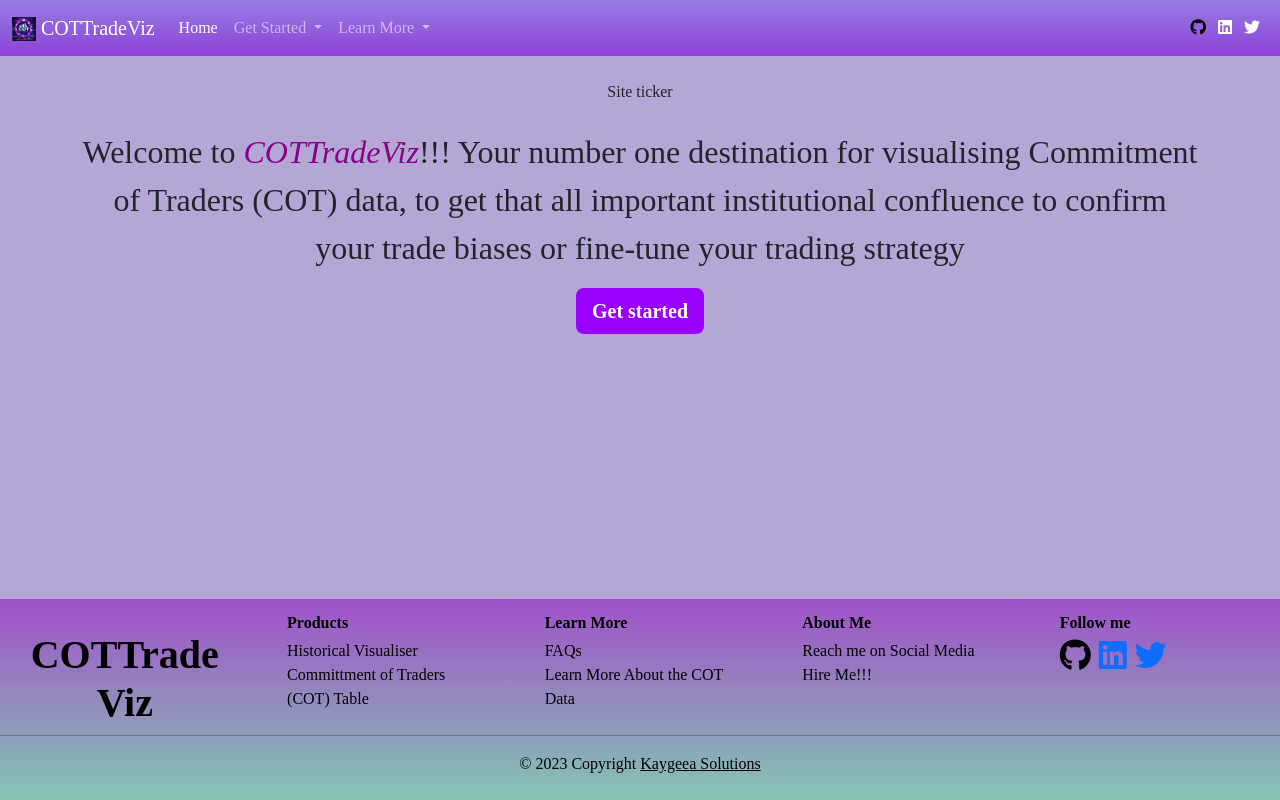
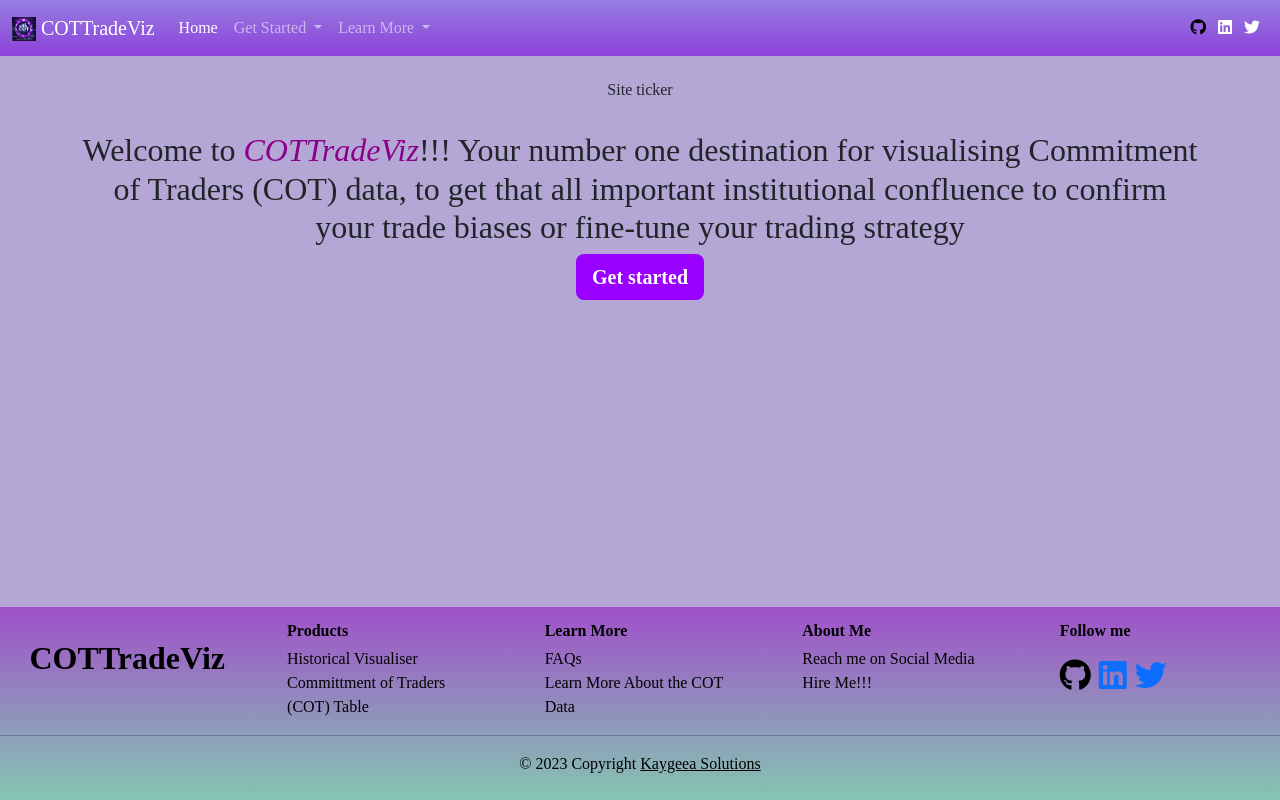
Before and after one commit to Koyejooo/COTTradeViz_MVP, a plain HTML site: page html/homepage.html in a window 1280 px wide. Drawn offline with nearby package versions, Linux system fonts and the light colour scheme; a web font is replaced by a local one.

Commit message:
Made corrections to validate file

```diff
--- a/html/homepage.html
+++ b/html/homepage.html
@@ -58,16 +58,15 @@
                 </div>
             </div>
         </nav>
-    </div>
         <div class="container">
             <section class="row">
-                <div class="d-flex gap-2 justify-content-center py-4">Site ticker</div>
+                <div class="d-flex gap-2 justify-content-center py-4"><h6>Site ticker</h6></div>
             </section>
             <section class="row" style="font-size: xx-large;">
                 <div class="col">
-                    <p class="text-center">
-                        Welcome to <em style="color: darkmagenta">COTTradeViz</em>!!! Your number one destination for visualising Commitment of Traders (COT) data, to get that all important institutional confluence to confirm your trade biases or fine-tune your trading strategy
-                    </p>
+                        <h2 class="text-center">
+                            Welcome to <em style="color: darkmagenta">COTTradeViz</em>!!! Your number one destination for visualising Commitment of Traders (COT) data, to get that all important institutional confluence to confirm your trade biases or fine-tune your trading strategy
+                        </h2>
                     <div class="d-flex gap-2 justify-content-center py-0">
                         <a class="btn btn-primary btn-lg" href="main_cot_table.html">Get started</a>
                     </div>
@@ -76,10 +75,10 @@
         </div>
         <div class="mt-auto">
             <div class="container-fluid text-black p-2" style="background: #505050;
-            background: linear-gradient(to bottom, rgba(150,34,195,0.65) 0%, rgba(45,253,107,0.35) 100%);" style="font-size: x-small;">
+            background: linear-gradient(to bottom, rgba(150,34,195,0.65) 0%, rgba(45,253,107,0.35) 100%); font-size: medium;">
                 <div class="row justify-content-around text-center text-md-start">
                     <div class="col-md-2 text-center">
-                        <h1 class="fw-bold mt-4">COTTrade Viz</h1>
+                        <h2 class="fw-bold mt-4">COTTradeViz</h2>
                     </div>
                     <div class="col-md-2">
                         <ul class="list-unstyled">
@@ -103,7 +102,7 @@
                         </ul>
                     </div>
                     <div class="col-md-2">
-                        <li class="fw-bold my-1 list-unstyled">Follow me</li>
+                        <ol class="list-unstyled"><li class="fw-bold my-1">Follow me</li></ol>
                         <ul class="list-unstyled d-flex justify-content-center justify-content-md-start">
                             <li><a target="_blank" href="https://github.com/Koyejooo" class="text-black"><i class="fa-brands fa-github me-2 fa-2x"></i></a></li>
                             <li><a target="_blank" href="https://linkedin.com/in/koyejo-adinlewa-05144b107" class="text-blue"><i class="fa-brands fa-linkedin me-2 fa-2x"></i></a></li>
```
